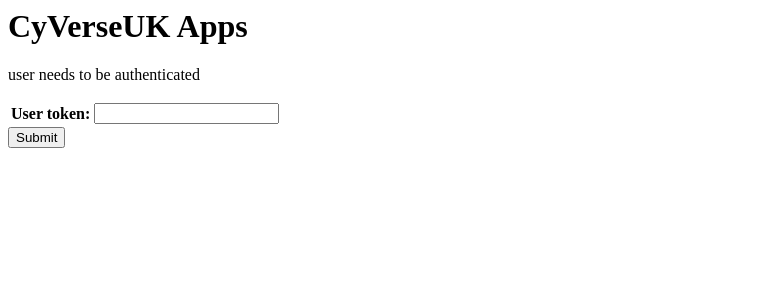
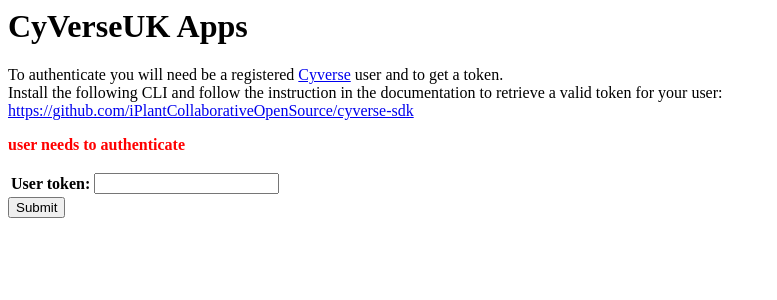
Before and after one commit to cyverseuk/cyverse_website, a Django app: page /japps/ in a window 1280 px wide. Shown: the top 300 px of the page, without its empty margins (0-777 px from the left). Run offline with Django 3.2, Linux system fonts and the light colour scheme; parts of the project's set-up code (start-up, migrations or seed data) failed here and were passed over.

Commit message:
made the main page more user friendly with instruction about how to get the token

```diff
--- a/japps/templates/japps/index.html
+++ b/japps/templates/japps/index.html
@@ -8,7 +8,11 @@
       {% endfor %}
     </ul>
   {% else %}
-    <p>{{ risposta }}</p>
+    <p>To authenticate you will need be a registered <a href="https://user.cyverse.org/">Cyverse</a> user and to get a token.<br>
+      Install the following CLI and follow the instruction in the documentation to retrieve a valid token for your user:<br>
+      <a href="https://github.com/iPlantCollaborativeOpenSource/cyverse-sdk">https://github.com/iPlantCollaborativeOpenSource/cyverse-sdk</a></p>
+    <p></p>
+    <p style="color:red"><strong>{{ risposta }}</strong></p>
     <form action="/japps/" method="post" data-parsley-validate>
       {% csrf_token %}
       <table>
--- a/japps/views.py
+++ b/japps/views.py
@@ -186,7 +186,7 @@
             token=request.POST["user_token"]
         else: ####very first opening token=="" and no POST || token non blank and no post?
             print "4"
-            risposta="user needs to be authenticated"
+            risposta="user needs to authenticate"
             token_form=get_token()
             return render(request, "japps/index.html", {"risposta": risposta, "logged": False, "token_form": token_form})
     if token!="":
```
